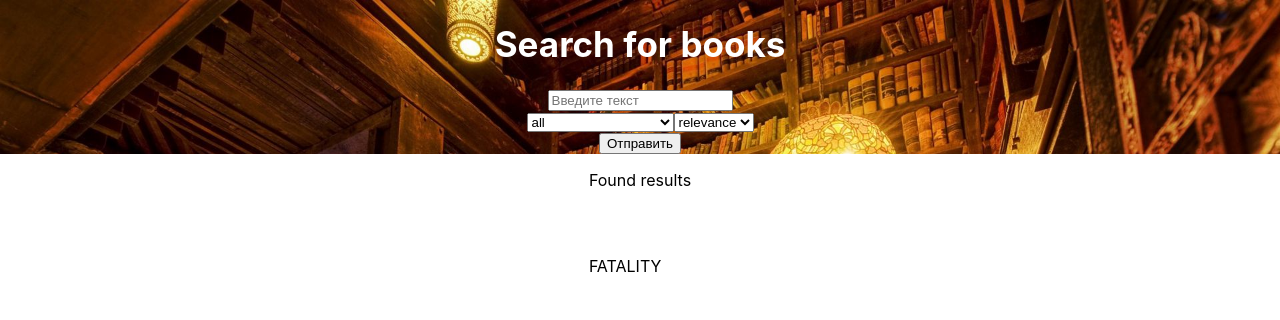
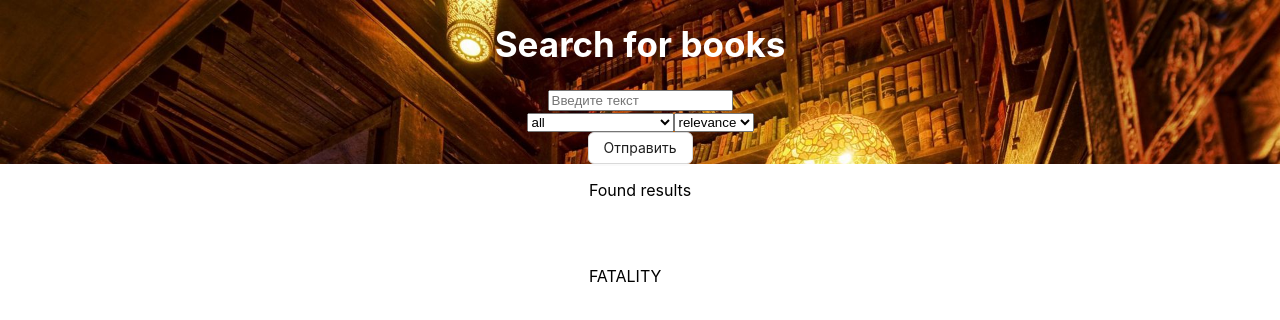
Before and after one commit to YuriiBoltukov/book, a React (Create React App) app: page / in a window 1280 px wide. Shown: the top 320 px of the page. Built offline with nearby package versions, Linux system fonts and the light colour scheme.

Commit message:
add loading for button

```diff
--- a/src/components/Input/Input.tsx
+++ b/src/components/Input/Input.tsx
@@ -6,6 +6,7 @@ import {
   resetPagination,
   setBooks,
   setFilters,
+  setLoading,
   setPagination,
   setSearchStr,
   setSort,
@@ -14,6 +15,7 @@ import { BookQuery, loadBooks } from "../../shared/utils/book.functions";
 import { SORT_OPTIONS } from "../../shared/constants/sort.constants";
 import { CATEGORY_OPTIONS } from "../../shared/constants/filter.constants";
 import { useNavigate } from "react-router-dom";
+import { Button } from "antd";
 
 const Input: React.FC = () => {
   const navigate = useNavigate();
@@ -58,11 +60,10 @@ const Input: React.FC = () => {
   };
 
   /** sends request */
-  async function handleSubmit(
-    event?: React.FormEvent<HTMLFormElement | HTMLButtonElement>,
-  ) {
+  async function handleSubmit(event?: React.FormEvent<HTMLElement>) {
     if (event) event.preventDefault();
     try {
+      dispatch(setLoading(true));
       const queryData: BookQuery = {
         searchStr: state.searchStr,
         filters: {
@@ -82,7 +83,7 @@ const Input: React.FC = () => {
         ...state.pagination,
         from,
       });
-
+      dispatch(setLoading(false));
       dispatch(setBooks(books));
       dispatch(setPagination(pagination));
     } catch (error) {
@@ -113,7 +114,9 @@ const Input: React.FC = () => {
         />
       </div>
 
-      <button onClick={handleSubmit}>Отправить</button>
+      <Button onClick={handleSubmit} loading={state.loading}>
+        Отправить
+      </Button>
     </form>
   );
 };
```
